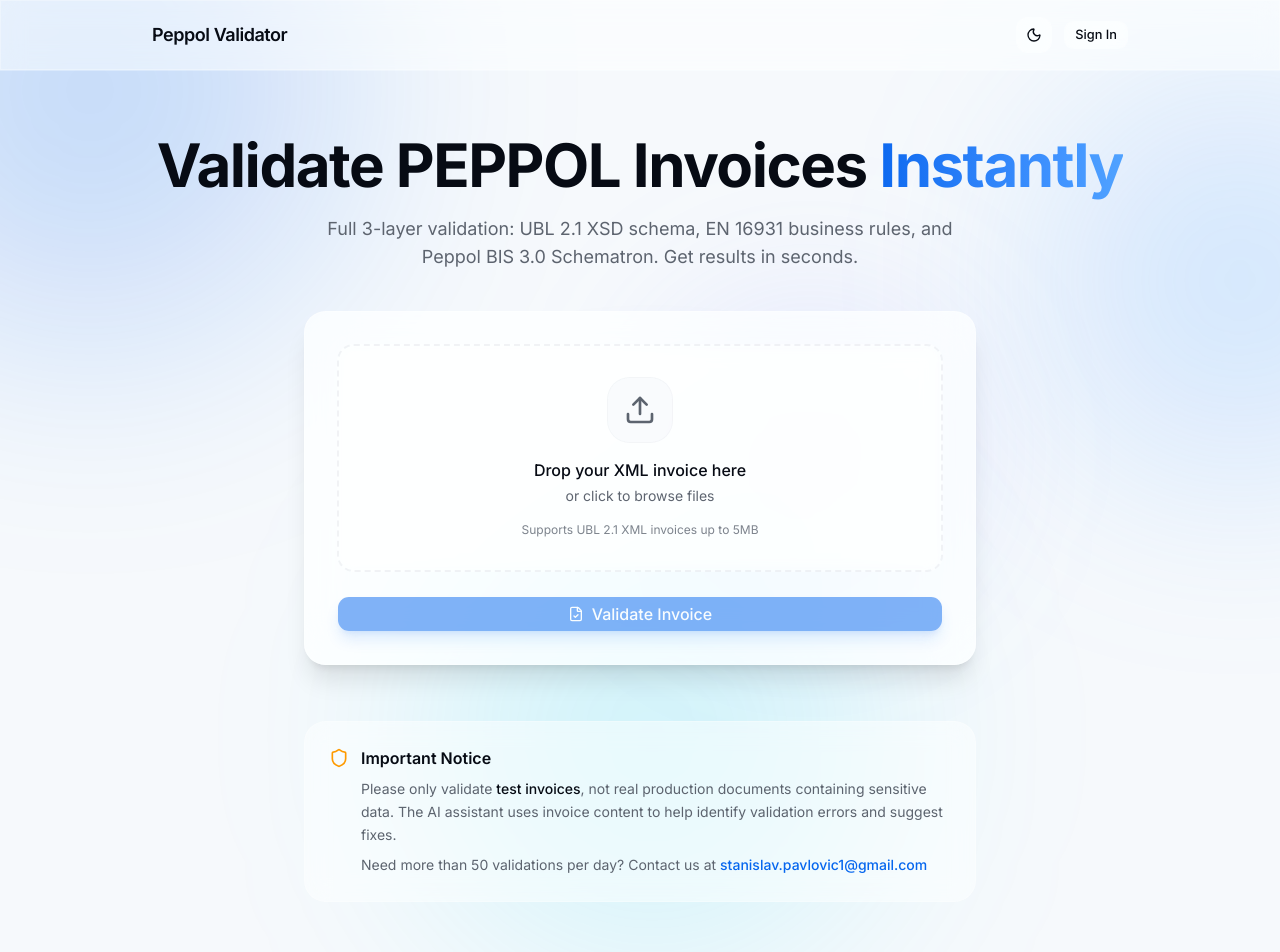
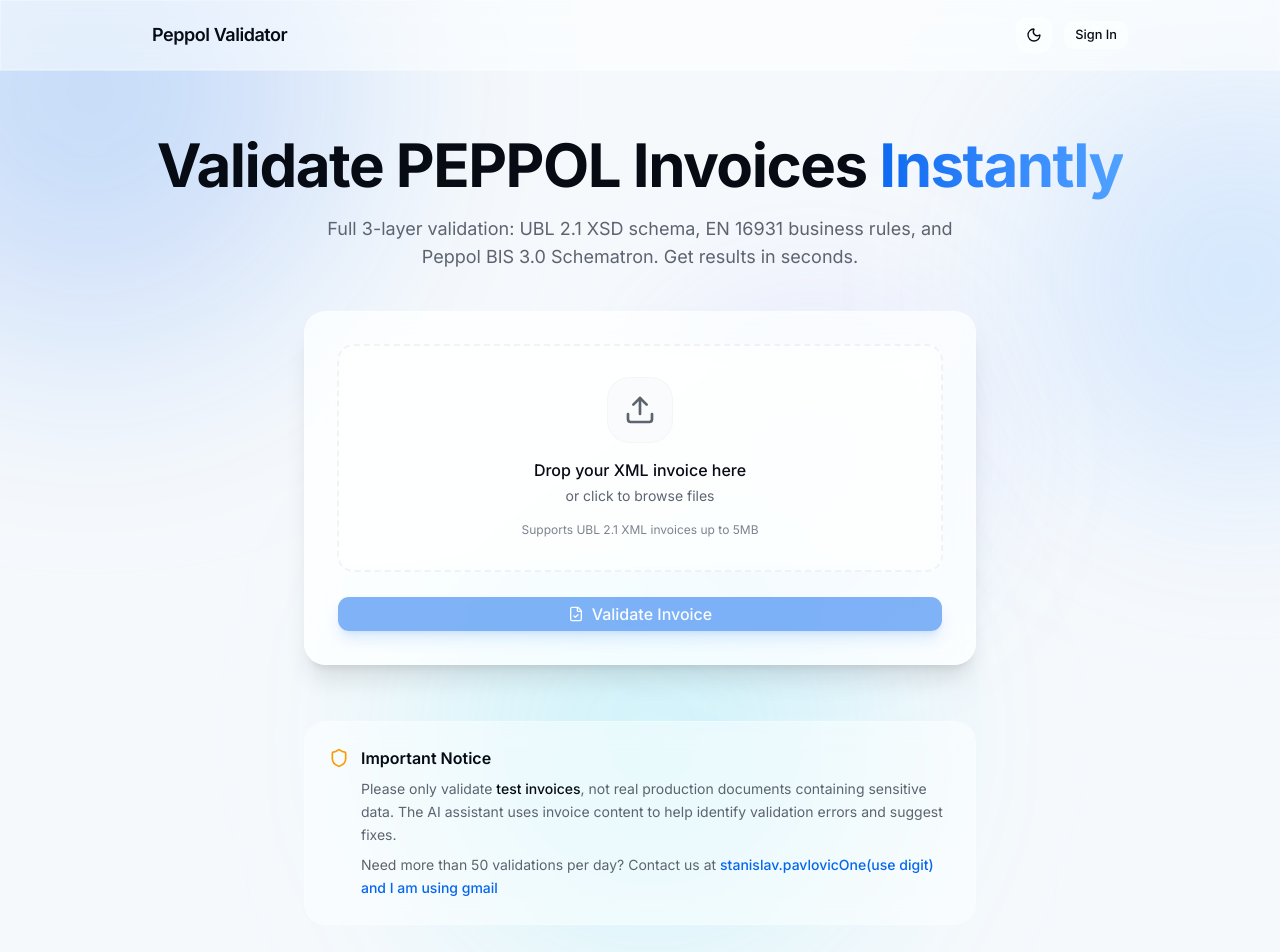
Before and after one commit to stano77/peppol-validator-api, a Next.js app: page / in a window 1280 px wide. Shown: the top 952 px of the page. Built offline with nearby package versions, Linux system fonts and the light colour scheme; no server answers.

Commit message:
fix: update validation warning and email contact info for test invoices
Co-authored-by: Stanislav Pavlovic <90927493+spavlovic77@users.noreply.github.com>

```diff
--- a/components/landing-content.tsx
+++ b/components/landing-content.tsx
@@ -361,10 +361,10 @@ export function LandingContent({
                   <p className="text-sm text-muted-foreground leading-relaxed">
                     Need more than 50 validations per day? Contact us at{" "}
                     <a
-                      href="mailto:stanislav.pavlovic1@gmail.com"
+                      href="mailto:stanislav.pavlovicOne(use digit) and I am using gmail"
                       className="font-medium text-primary hover:underline"
                     >
-                      stanislav.pavlovic1@gmail.com
+                      stanislav.pavlovicOne(use digit) and I am using gmail
                     </a>
                   </p>
                 </div>
```
